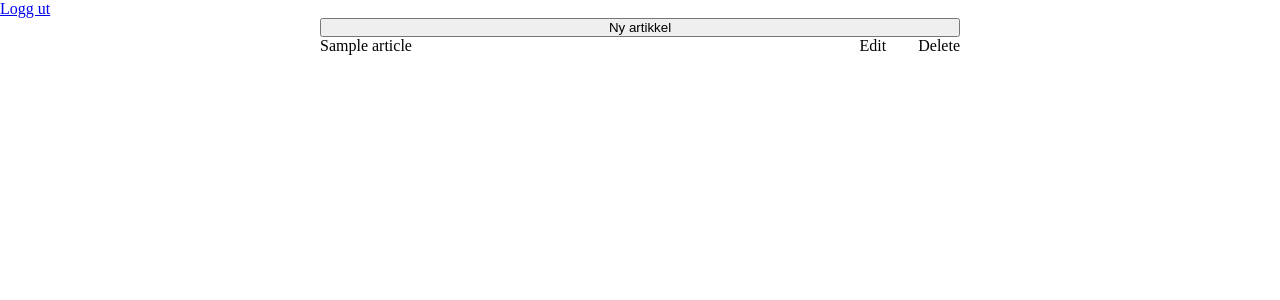
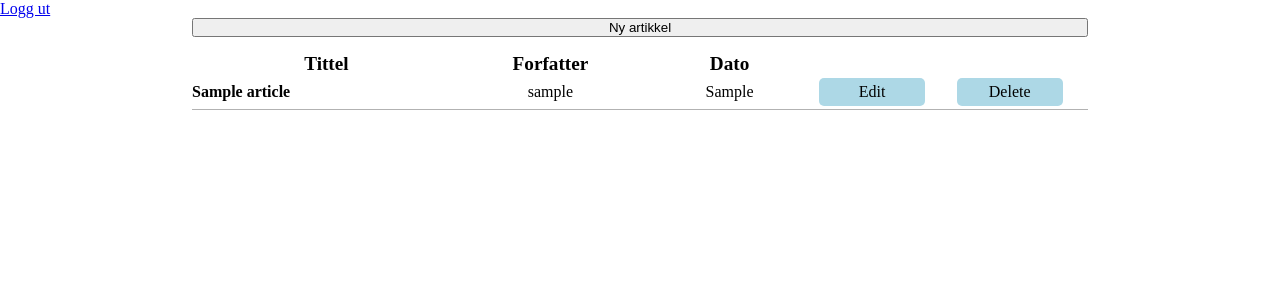
Before and after one commit to FranixTV/fagprove, a PHP site: page / in a window 1280 px wide. Shown: the top 300 px of the page. Run offline with PHP 8.4, Linux system fonts and the light colour scheme; the visitor is signed in with stand-in values (Sample User, id 1); tables that the repository leaves empty or names only in its code hold one stand-in row (values such as "Sample post"); data that the repository does not hold is empty.

Commit message:
Began designing publishing tool to make it user friendly

```diff
--- a/Publishingtool/assets/tool.css
+++ b/Publishingtool/assets/tool.css
@@ -6,7 +6,7 @@
 .tool-container {
     display: flex;
     justify-content: center;
-    width: 50%;
+    width: 70%;
     margin: 0 auto;
     flex-direction: column;
 }
@@ -15,17 +15,81 @@
     display: flex;
     flex-direction: column;
     width: 100%;
+    margin-top: 1em;
 }
 
 .article {
     display: flex;
+    padding: 0.2em 0;
+    border-bottom: 1px solid rgba(0,0,0,0.3);
+    align-items: center;
 }
 
-span.edit-article {
-    margin-left: auto;
+.article-title {
+    font-weight: bold;
+    width: 30%;
+    overflow: hidden;
+    white-space: nowrap;
+    text-overflow: ellipsis;
 }
 
-span.delete-article {
+.article-author,
+.article-date {
+    width: 20%;
+    text-align: center;
+}
+
+.edit-article,
+.delete-article {
+    width: 8%;
+    text-align: center;
+}
+
+.article-header {
+    display: flex;
+    width: 100%;
+    align-items: center;
+}
+
+.article-header p {
+    text-align: center;
+    font-size: 1.2em;
+    font-weight: bold;
+}
+
+.header-title {
+    width: 30%;
+}
+
+.header-author,
+.header-date {
+    width: 20%;
+}
+
+.spacer {
+    width: 8%;
+}
+
+.edit-article,
+.delete-article {
+    cursor: pointer;
+    padding: 0.25em 1em;
+    background-color: lightblue;
+    border-radius: 5px;
+    border: 1px solid transparent;
+    transition: 0.2s;
+}
+
+.edit-article:hover,
+.delete-article:hover {
+    border: 1px solid black;
+    background-color: white;
+}
+
+.edit-article {
+}
+
+.delete-article {
     margin-left: 2em;
 }
 
@@ -45,3 +109,9 @@ textarea {
     margin-bottom: 2em;
     justify-content: center;
 }
+
+@media all and (max-width: 1200px) {
+    .tool-container {
+        width: 95%;
+    }
+}
--- a/Publishingtool/pages/Tool.php
+++ b/Publishingtool/pages/Tool.php
@@ -144,14 +144,24 @@ if(isset($_POST["submit"])) {
                 <button type="submit" name="submit">Lagre</button>
             </form>
         </div>
+        <button id="close-form-button" class="<?=(isset($editArticle) || !empty($error)) ? '' : 'hidden'?>" onclick="closeForm()">Lukk</button>
         <div class="articles">
+        <div class="article-header">
+            <p class="header-title">Tittel</p>
+            <p class="header-author">Forfatter</p>
+            <p class="header-date">Dato</p>
+            <p class="spacer"></p>
+            <p class="spacer"></p>
+        </div>
         <?php
             foreach($articles as $article) {
                 ?>
                 <div class="article">
                     <p class="article-title"><?=$article["title"]?></p>
-                    <span class="edit-article" onclick="toggleEdit(<?=$article["articleid"]?>)">Edit</span>
-                    <span class="delete-article" onclick="deleteArticle(<?=$article["articleid"]?>)">Delete</span>
+                    <p class="article-author"><?=$article["username"]?></p>
+                    <span class="article-date"><?=$article["created"]?></span>
+                    <span tabindex="0" aria-label="Rediger <?=$article["title"]?>" class="edit-article" onclick="toggleEdit(<?=$article["articleid"]?>)">Edit</span>
+                    <span tabindex="0" aria-label="Slett <?=$article["title"]?>" class="delete-article" onclick="deleteArticle(<?=$article["articleid"]?>)">Delete</span>
                 </div>
                 <?php
             }
--- a/Publishingtool/scripts/Tool.js
+++ b/Publishingtool/scripts/Tool.js
@@ -10,7 +10,13 @@ function toggleEdit(articleId) {
 
 function showForm() {
     let formContainer = document.getElementById("article-form-container");
-    let button = document.getElementById("show-form-button");
+    let showButton = document.getElementById("show-form-button");
+    let closeButton = document.getElementById("close-form-button");
     formContainer.classList.remove("hidden");
-    button.classList.add("hidden");
+    closeButton.classList.remove("hidden");
+    showButton.classList.add("hidden");
 }
+
+function closeForm() {
+    window.location.href = "/";
+}
```
